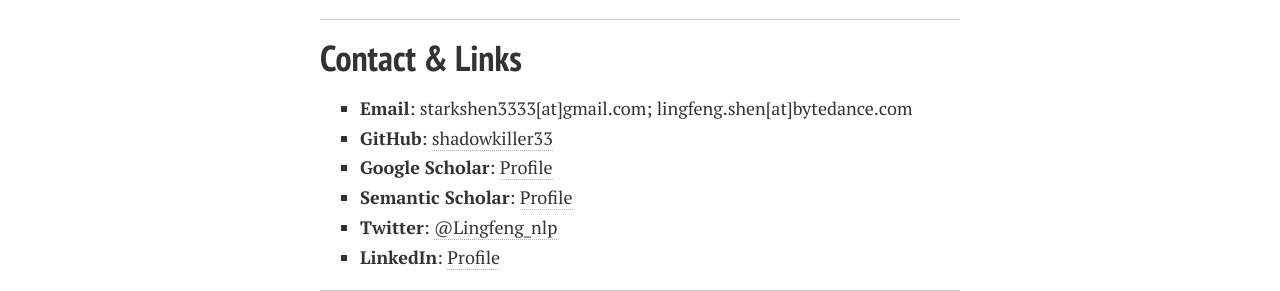
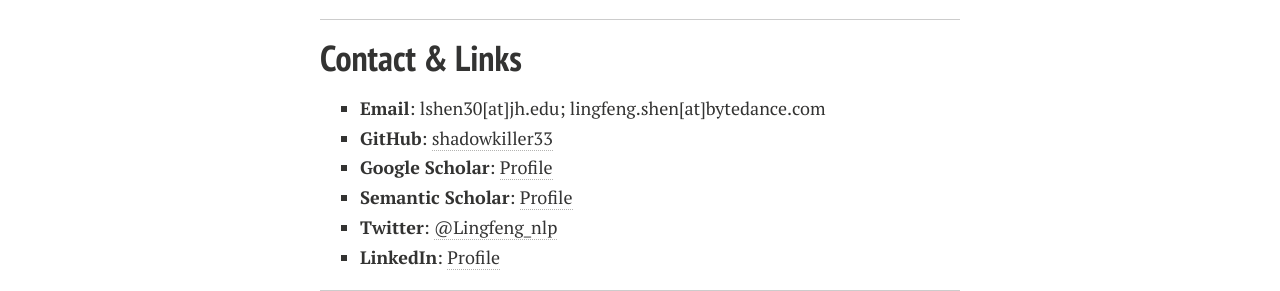
Before and after one commit to shadowkiller33/shadowkiller33.github.io, a Jekyll site: the page built from index.md, in a window 1280 px wide. Shown: the part 833-1124 px from the top of the page. Built offline with Jekyll 4.4.1, drawn with Linux system fonts in a browser that asks for light colours; nearby versions of some CDN libraries; comment, search, counter and statistics services are not loaded; a style sheet for code colours, icons or effects is not loaded; our own code applies the rules of GitHub Pages for plain Markdown files.

Commit message:
Update contact email, modify permalink for introduction blog, and enhance workspace configuration.

```diff
--- a/index.md
+++ b/index.md
@@ -29,7 +29,7 @@
 
 ## Contact & Links
 
-- **Email**: starkshen3333[at]gmail.com; lingfeng.shen[at]bytedance.com
+- **Email**: lshen30[at]jh.edu; lingfeng.shen[at]bytedance.com
 - **GitHub**: [shadowkiller33](https://github.com/shadowkiller33)
 - **Google Scholar**: [Profile](https://scholar.google.com/citations?user=PoSTdLAAAAAJ&hl=en)
 - **Semantic Scholar**: [Profile](https://www.semanticscholar.org/author/Lingfeng-Shen/2121272448?sort=influence)
```
Also changed, not shown: blogs/introduction.md (+1 -1 lines).
